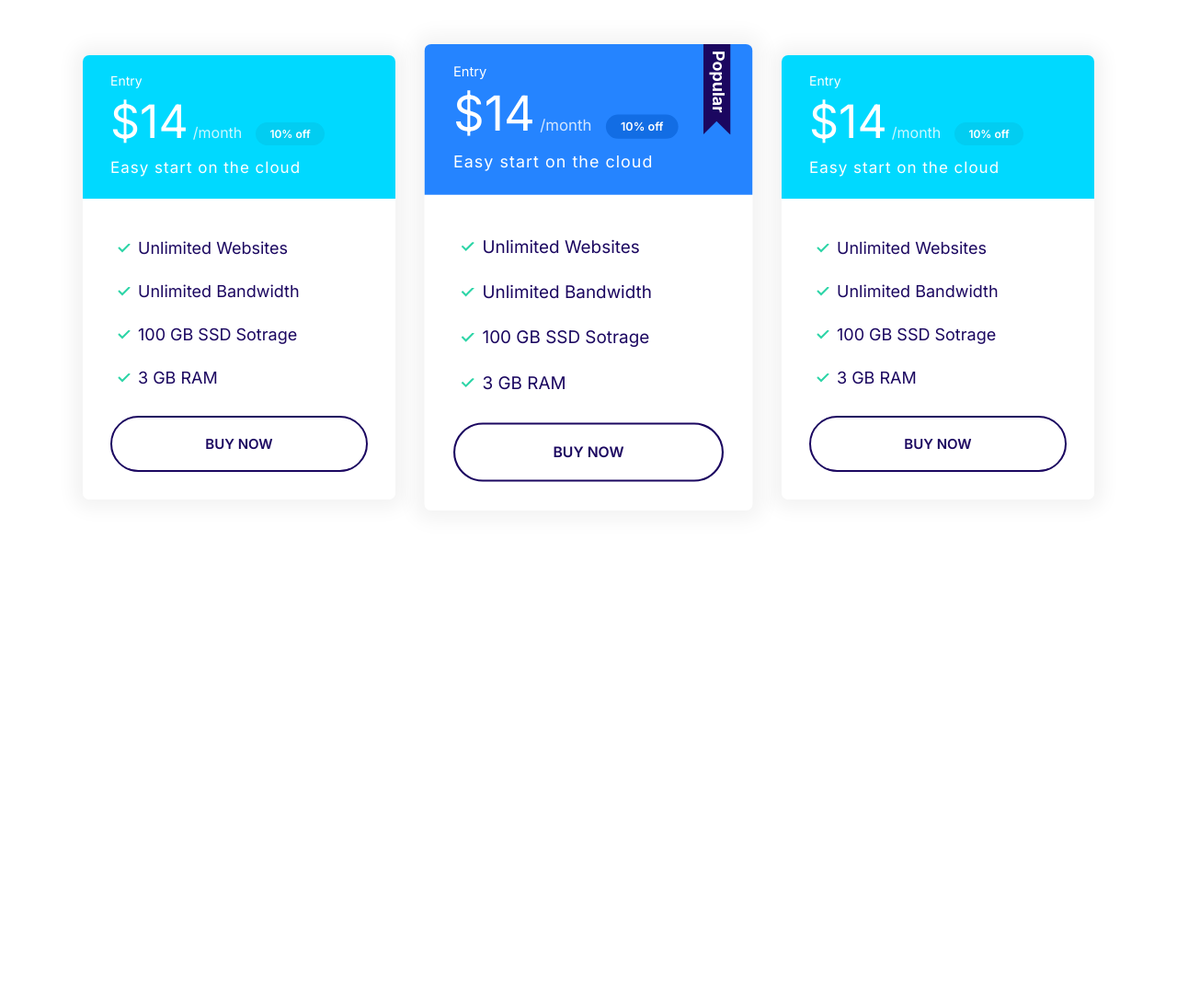
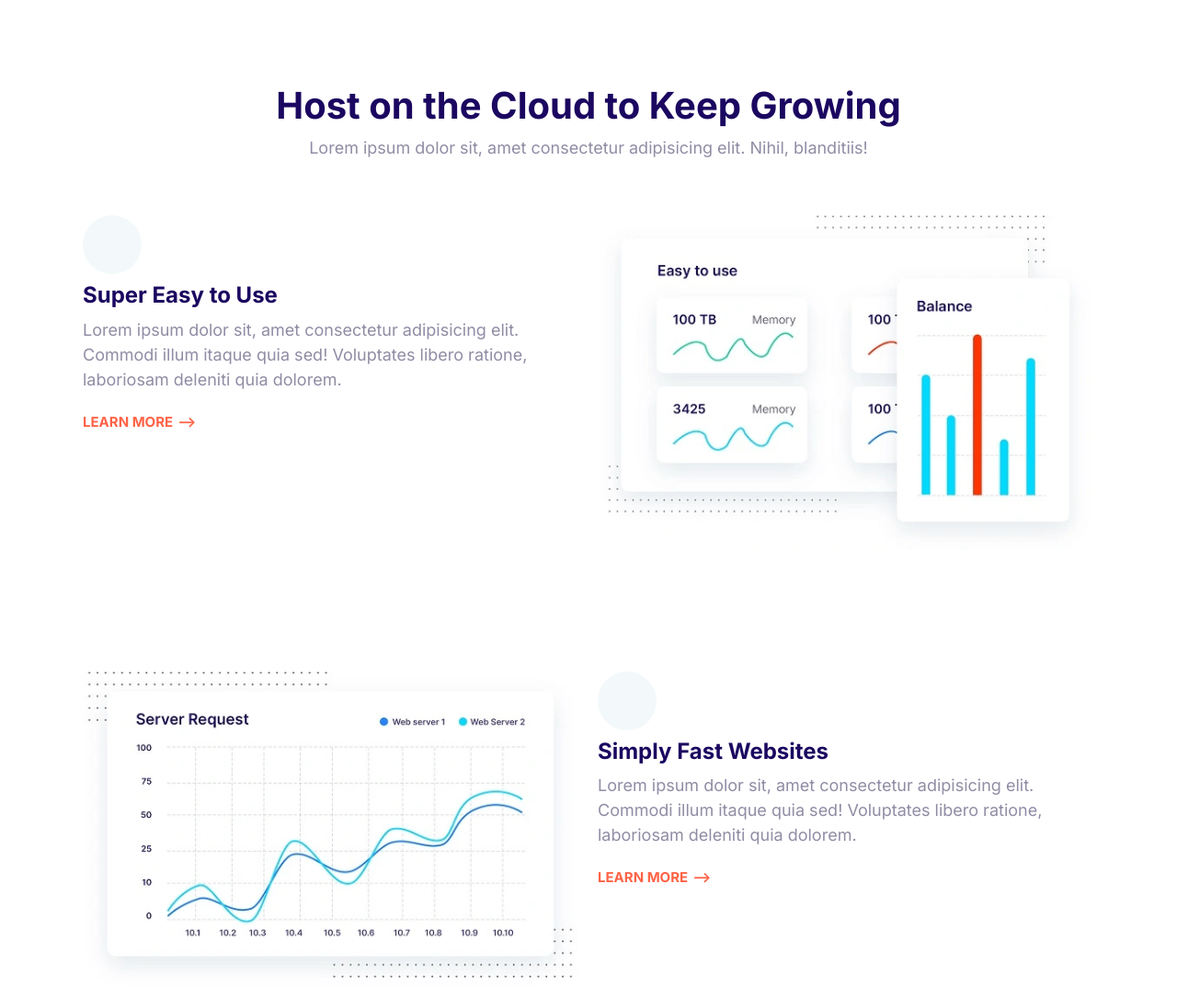
Before and after one commit to ashkan-romi/ashkify, a plain HTML site: page index.html in a window 1280 px wide. Shown: the top 1086 px of the page at 92% size. Before the commit the page ends 800 px from the top, so only its background shows below. Drawn offline with Linux system fonts and the light colour scheme.

Commit message:
buolding features block

```diff
--- a/css/styles.css
+++ b/css/styles.css
@@ -676,3 +676,25 @@ a {
     transform: scale(1.05);
   }
 }
+/* features */
+.feature {
+  gap: 4rem 2rem;
+  margin: 12rem 0;
+}
+.feature:nth-of-type(1) {
+  margin-top: 6rem;
+}
+.feature__heading {
+  margin: 1rem 0;
+}
+.feature__image {
+  width: 100%;
+}
+@media screen and (min-width: 768px) {
+  .feature {
+    margin: 12rem 0;
+  }
+  .feature:nth-of-type(even) .feature__content {
+    order: 2;
+  }
+}
--- a/index.html
+++ b/index.html
@@ -15,69 +15,162 @@
     <title>Moshify</title>
   </head>
   <body>
-    <section class="block container block-plans">
-      <div class="grid grid--1x3">
-        <div class="plan">
-          <div class="card card--secondary">
-            <header class="card__header">
-              <h3 class="plan__name">Entry</h3>
-              <span class="plan__price">$14</span>
-              <span class="plan__billing-cycle">/month</span>
-              <span class="badge badge--secondary badge--small">10% off</span>
-              <span class="plan__description">Easy start on the cloud</span>
-            </header>
-            <div class="card__body">
-              <ul class="list list--tick">
-                <li class="list__item">Unlimited Websites</li>
-                <li class="list__item">Unlimited Bandwidth</li>
-                <li class="list__item">100 GB SSD Sotrage</li>
-                <li class="list__item">3 GB RAM</li>
-              </ul>
-              <button class="btn btn--outline btn--block">Buy now</button>
-            </div>
-          </div>
+    <section class="block container">
+      <header class="block__header">
+        <h2>Host on the Cloud to Keep Growing</h2>
+        <p>
+          Lorem ipsum dolor sit, amet consectetur adipisicing elit. Nihil,
+          blanditiis!
+        </p>
+      </header>
+      <article class="grid grid--1x2 feature">
+        <div class="feature__content">
+          <span class="icon-container">
+            <svg class="icon icon--primary">
+              <use xlink:href="./images/sprite.svg#easy"></use>
+            </svg>
+          </span>
+          <h3 class="feature__heading">Super Easy to Use</h3>
+          <p>
+            Lorem ipsum dolor sit, amet consectetur adipisicing elit. Commodi
+            illum itaque quia sed! Voluptates libero ratione, laboriosam
+            deleniti quia dolorem.
+          </p>
+          <a href="#" class="link-arrow">learn more</a>
         </div>
-        <div class="plan plan--popular">
-          <div class="card card--primary">
-            <header class="card__header">
-              <h3 class="plan__name">Entry</h3>
-              <span class="plan__price">$14</span>
-              <span class="plan__billing-cycle">/month</span>
-              <span class="badge badge--primary badge--small">10% off</span>
-              <span class="plan__description">Easy start on the cloud</span>
-            </header>
-            <div class="card__body">
-              <ul class="list list--tick">
-                <li class="list__item">Unlimited Websites</li>
-                <li class="list__item">Unlimited Bandwidth</li>
-                <li class="list__item">100 GB SSD Sotrage</li>
-                <li class="list__item">3 GB RAM</li>
-              </ul>
-              <button class="btn btn--outline btn--block">Buy now</button>
-            </div>
-          </div>
+        <picture>
+          <source
+            type="image/webp"
+            srcset="
+              ./images/resized/easy@2x.webp 2x,
+              ./images/resized/easy.webp    1x
+            "
+          />
+          <source
+            type="image/jpg"
+            srcset="
+              ./images/resized/easy@2x.jpg 2x,
+              ./images/resized/easy.jpg    1x
+            "
+          />
+          <img
+            class="feature__image"
+            src="./images/resized/easy@2x.jpg"
+            alt=""
+          />
+        </picture>
+      </article>
+      <article class="grid grid--1x2 feature">
+        <div class="feature__content">
+          <span class="icon-container">
+            <svg class="icon icon--primary">
+              <use xlink:href="./images/sprite.svg#computer"></use>
+            </svg>
+          </span>
+          <h3 class="feature__heading">Simply Fast Websites</h3>
+          <p>
+            Lorem ipsum dolor sit, amet consectetur adipisicing elit. Commodi
+            illum itaque quia sed! Voluptates libero ratione, laboriosam
+            deleniti quia dolorem.
+          </p>
+          <a href="#" class="link-arrow">learn more</a>
         </div>
-        <div class="plan">
-          <div class="card card--secondary">
-            <header class="card__header">
-              <h3 class="plan__name">Entry</h3>
-              <span class="plan__price">$14</span>
-              <span class="plan__billing-cycle">/month</span>
-              <span class="badge badge--secondary badge--small">10% off</span>
-              <span class="plan__description">Easy start on the cloud</span>
-            </header>
-            <div class="card__body">
-              <ul class="list list--tick">
-                <li class="list__item">Unlimited Websites</li>
-                <li class="list__item">Unlimited Bandwidth</li>
-                <li class="list__item">100 GB SSD Sotrage</li>
-                <li class="list__item">3 GB RAM</li>
-              </ul>
-              <button class="btn btn--outline btn--block">Buy now</button>
-            </div>
-          </div>
+        <picture>
+          <source
+            type="image/webp"
+            srcset="
+              ./images/resized/fast@2x.webp 2x,
+              ./images/resized/fast.webp    1x
+            "
+          />
+          <source
+            type="image/jpg"
+            srcset="
+              ./images/resized/fast@2x.jpg 2x,
+              ./images/resized/fast.jpg    1x
+            "
+          />
+          <img
+            class="feature__image"
+            src="./images/resized/fast@2x.jpg"
+            alt=""
+          />
+        </picture>
+      </article>
+      <article class="grid grid--1x2 feature">
+        <div class="feature__content">
+          <span class="icon-container">
+            <svg class="icon icon--primary">
+              <use xlink:href="./images/sprite.svg#wordpress"></use>
+            </svg>
+          </span>
+          <h3 class="feature__heading">Wordpress Made Easy</h3>
+          <p>
+            Lorem ipsum dolor sit, amet consectetur adipisicing elit. Commodi
+            illum itaque quia sed! Voluptates libero ratione, laboriosam
+            deleniti quia dolorem.
+          </p>
+          <a href="#" class="link-arrow">learn more</a>
         </div>
-      </div>
+        <picture>
+          <source
+            type="image/webp"
+            srcset="
+              ./images/resized/Wordpress@2x.webp 2x,
+              ./images/resized/Wordpress.webp    1x
+            "
+          />
+          <source
+            type="image/jpg"
+            srcset="
+              ./images/resized/Wordpress@2x.jpg 2x,
+              ./images/resized/Wordpress.jpg    1x
+            "
+          />
+          <img
+            class="feature__image"
+            src="./images/resized/Wordpress@2x.jpg"
+            alt=""
+          />
+        </picture>
+      </article>
+      <article class="grid grid--1x2 feature">
+        <div class="feature__content">
+          <span class="icon-container">
+            <svg class="icon icon--primary">
+              <use xlink:href="./images/sprite.svg#clock"></use>
+            </svg>
+          </span>
+          <h3 class="feature__heading">24/7 Expert Support</h3>
+          <p>
+            Lorem ipsum dolor sit, amet consectetur adipisicing elit. Commodi
+            illum itaque quia sed! Voluptates libero ratione, laboriosam
+            deleniti quia dolorem.
+          </p>
+          <a href="#" class="link-arrow">learn more</a>
+        </div>
+        <picture>
+          <source
+            type="image/webp"
+            srcset="
+              ./images/resized/Support@2x.webp 2x,
+              ./images/resized/Support.webp    1x
+            "
+          />
+          <source
+            type="image/jpg"
+            srcset="
+              ./images/resized/Support@2x.jpg 2x,
+              ./images/resized/Support.jpg    1x
+            "
+          />
+          <img
+            class="feature__image"
+            src="./images/resized/Support@2x.jpg"
+            alt=""
+          />
+        </picture>
+      </article>
     </section>
   </body>
 </html>
```
Also changed, not shown: components/features.html (added, +137 -0 lines), images/resized/easy.jpg (added), images/resized/easy.webp (added), images/resized/easy@2x.jpg (added), images/resized/easy@2x.webp (added), images/resized/fast.jpg (added), images/resized/fast.webp (added), images/resized/fast@2x.jpg (added), images/resized/fast@2x.webp (added), images/resized/support.jpg (added), images/resized/support.webp (added), images/resized/support@2x.jpg (added), images/resized/support@2x.webp (added), images/resized/wordpress.jpg (added), 3 more files.
